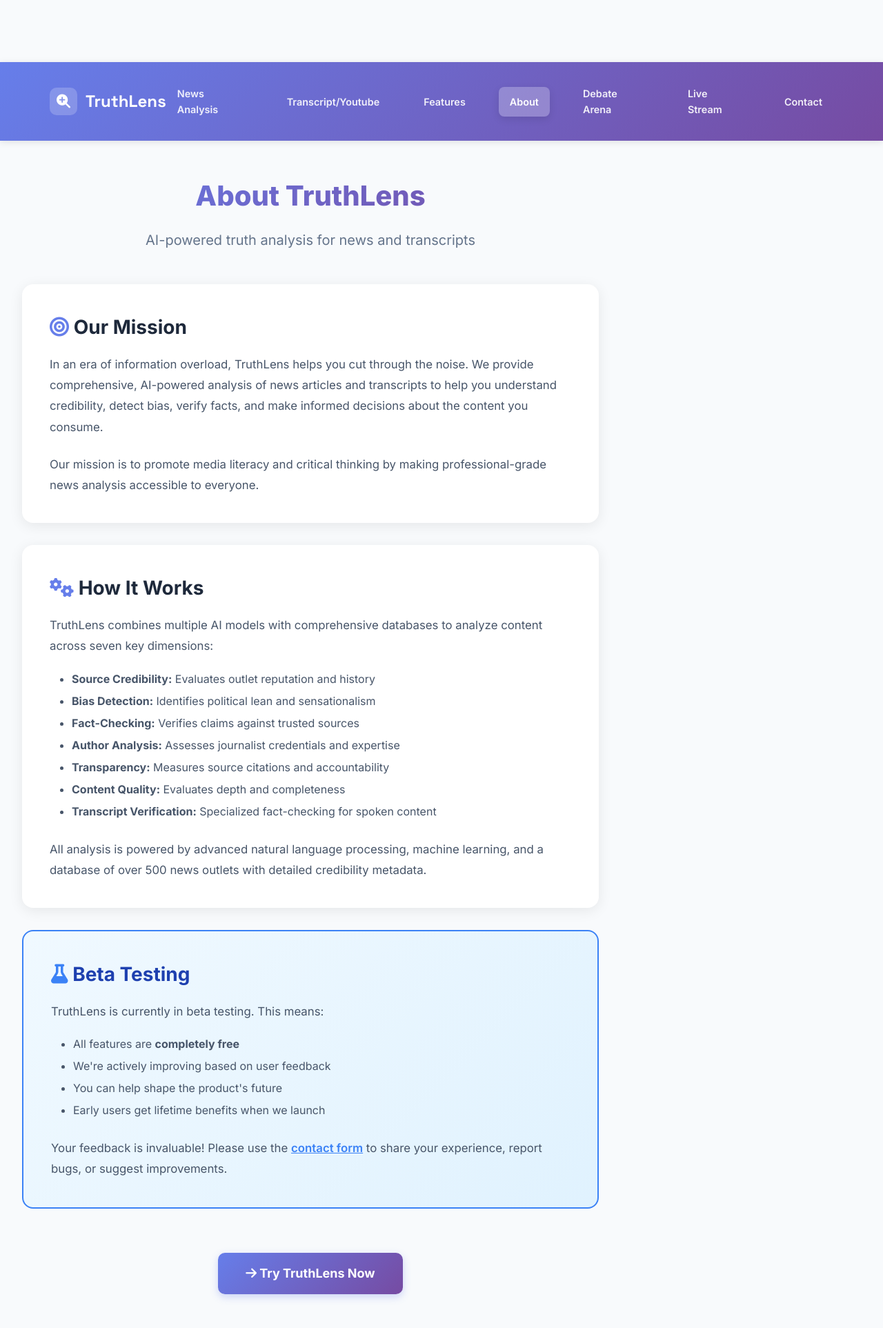
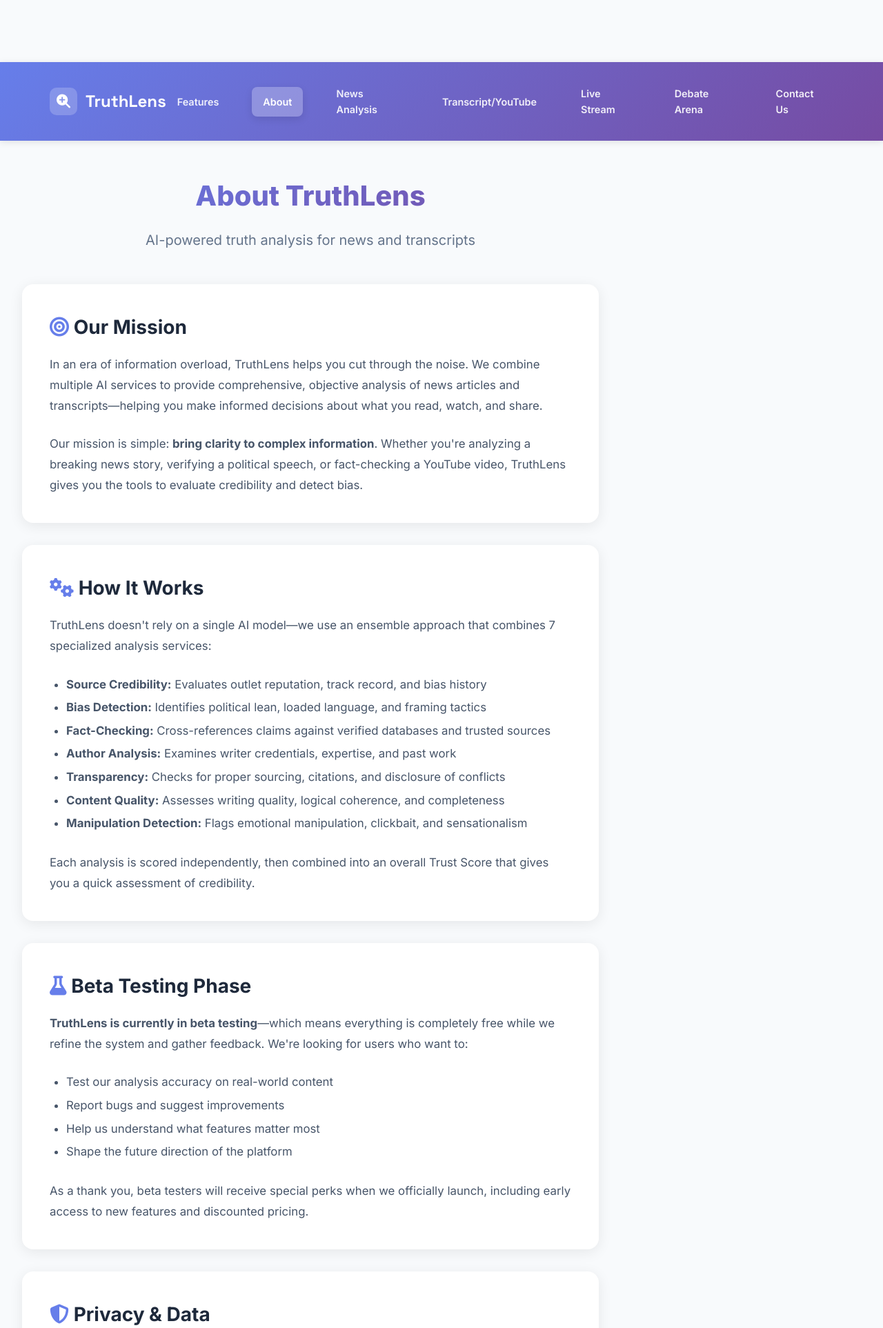
Before and after one commit to Hyperiongate/News, a Flask app: template templates/about.html in a window 1280 px wide. Shown: the top 1925 px of the page at 69% size. Before the commit the page ends 1884 px from the top, so only its background shows below. Run offline with Flask 3, Linux system fonts and the light colour scheme; the template is opened without the code that fills it, so the values that code supplies are empty.

Commit message:
Update about.html

```diff
--- a/templates/about.html
+++ b/templates/about.html
@@ -3,18 +3,17 @@
 <head>
     <!--
     TruthLens About Page
-    Version: 2.0.0 - UNIFIED NAVIGATION UPDATE
-    Date: October 24, 2025
+    Version: 3.0.0 - STANDARDIZED NAVIGATION
+    Date: October 26, 2025
 
-    CHANGES FROM 1.0.0:
-    - REMOVED: Pricing link from navigation
-    - ADDED: News Analysis link
-    - ADDED: Transcript/Youtube Analysis link
-    - NAVIGATION: News Analysis, Transcript/Youtube, Features, About (active), Debate Arena, Live Stream, Contact
+    CHANGES FROM 2.0.0:
+    - STANDARDIZED: Navigation order across all pages
+    - ORDER: Features, About (active), News Analysis, Transcript/YouTube, Live Stream, Debate Arena, Contact Us
+    - REMOVED: "Upgrade to Pro" button
     - PRESERVED: All About page content (DO NO HARM ✓)
 
     This file is complete and ready to deploy.
-    Last modified: October 24, 2025 - Unified navigation update
+    Last modified: October 26, 2025 - Standardized navigation v3.0.0
     -->
     <meta charset="UTF-8">
     <meta name="viewport" content="width=device-width, initial-scale=1.0">
@@ -31,13 +30,13 @@
                 <span class="logo-text">TruthLens</span>
             </a>
             <nav class="nav-links">
-                <a href="/" class="nav-link">News Analysis</a>
-                <a href="/transcript" class="nav-link">Transcript/Youtube</a>
                 <a href="/features" class="nav-link">Features</a>
                 <a href="/about" class="nav-link active">About</a>
+                <a href="/" class="nav-link">News Analysis</a>
+                <a href="/transcript" class="nav-link">Transcript/YouTube</a>
+                <a href="/live-stream" class="nav-link">Live Stream</a>
                 <a href="/debate-arena" class="nav-link">Debate Arena</a>
-                <a href="/live-stream" class="nav-link">Live Stream</a>
-                <a href="/contact" class="nav-link">Contact</a>
+                <a href="/contact" class="nav-link">Contact Us</a>
             </nav>
         </div>
     </header>
@@ -55,10 +54,10 @@
                 <i class="fas fa-bullseye" style="color: #667eea;"></i> Our Mission
             </h2>
             <p style="color: #475569; line-height: 1.8; font-size: 1.05rem; margin-bottom: 1.5rem;">
-                In an era of information overload, TruthLens helps you cut through the noise. We provide comprehensive, AI-powered analysis of news articles and transcripts to help you understand credibility, detect bias, verify facts, and make informed decisions about the content you consume.
+                In an era of information overload, TruthLens helps you cut through the noise. We combine multiple AI services to provide comprehensive, objective analysis of news articles and transcripts—helping you make informed decisions about what you read, watch, and share.
             </p>
             <p style="color: #475569; line-height: 1.8; font-size: 1.05rem;">
-                Our mission is to promote media literacy and critical thinking by making professional-grade news analysis accessible to everyone.
+                Our mission is simple: <strong>bring clarity to complex information</strong>. Whether you're analyzing a breaking news story, verifying a political speech, or fact-checking a YouTube video, TruthLens gives you the tools to evaluate credibility and detect bias.
             </p>
         </div>
 
@@ -66,45 +65,72 @@
             <h2 style="font-size: 1.75rem; font-weight: 700; margin-bottom: 1rem; color: #1e293b;">
                 <i class="fas fa-cogs" style="color: #667eea;"></i> How It Works
             </h2>
-            <p style="color: #475569; line-height: 1.8; font-size: 1.05rem; margin-bottom: 1rem;">
-                TruthLens combines multiple AI models with comprehensive databases to analyze content across seven key dimensions:
+            <p style="color: #475569; line-height: 1.8; font-size: 1.05rem; margin-bottom: 1.5rem;">
+                TruthLens doesn't rely on a single AI model—we use an ensemble approach that combines 7 specialized analysis services:
             </p>
-            <ul style="color: #475569; line-height: 2; padding-left: 2rem; margin-bottom: 1.5rem;">
-                <li><strong>Source Credibility:</strong> Evaluates outlet reputation and history</li>
-                <li><strong>Bias Detection:</strong> Identifies political lean and sensationalism</li>
-                <li><strong>Fact-Checking:</strong> Verifies claims against trusted sources</li>
-                <li><strong>Author Analysis:</strong> Assesses journalist credentials and expertise</li>
-                <li><strong>Transparency:</strong> Measures source citations and accountability</li>
-                <li><strong>Content Quality:</strong> Evaluates depth and completeness</li>
-                <li><strong>Transcript Verification:</strong> Specialized fact-checking for spoken content</li>
+            <ul style="color: #475569; line-height: 2; padding-left: 1.5rem; margin-bottom: 1.5rem; font-size: 1.05rem;">
+                <li><strong>Source Credibility:</strong> Evaluates outlet reputation, track record, and bias history</li>
+                <li><strong>Bias Detection:</strong> Identifies political lean, loaded language, and framing tactics</li>
+                <li><strong>Fact-Checking:</strong> Cross-references claims against verified databases and trusted sources</li>
+                <li><strong>Author Analysis:</strong> Examines writer credentials, expertise, and past work</li>
+                <li><strong>Transparency:</strong> Checks for proper sourcing, citations, and disclosure of conflicts</li>
+                <li><strong>Content Quality:</strong> Assesses writing quality, logical coherence, and completeness</li>
+                <li><strong>Manipulation Detection:</strong> Flags emotional manipulation, clickbait, and sensationalism</li>
             </ul>
             <p style="color: #475569; line-height: 1.8; font-size: 1.05rem;">
-                All analysis is powered by advanced natural language processing, machine learning, and a database of over 500 news outlets with detailed credibility metadata.
+                Each analysis is scored independently, then combined into an overall Trust Score that gives you a quick assessment of credibility.
             </p>
         </div>
 
-        <div style="background: linear-gradient(135deg, #f0f9ff 0%, #e0f2fe 100%); border-radius: 16px; padding: 2.5rem; border: 2px solid #3b82f6; margin-bottom: 2rem;">
-            <h2 style="font-size: 1.75rem; font-weight: 700; margin-bottom: 1rem; color: #1e40af;">
-                <i class="fas fa-flask" style="color: #3b82f6;"></i> Beta Testing
+        <div style="background: white; border-radius: 16px; padding: 2.5rem; box-shadow: 0 4px 20px rgba(0, 0, 0, 0.08); margin-bottom: 2rem;">
+            <h2 style="font-size: 1.75rem; font-weight: 700; margin-bottom: 1rem; color: #1e293b;">
+                <i class="fas fa-flask" style="color: #667eea;"></i> Beta Testing Phase
             </h2>
-            <p style="color: #475569; line-height: 1.8; font-size: 1.05rem; margin-bottom: 1rem;">
-                TruthLens is currently in beta testing. This means:
+            <p style="color: #475569; line-height: 1.8; font-size: 1.05rem; margin-bottom: 1.5rem;">
+                <strong>TruthLens is currently in beta testing</strong>—which means everything is completely free while we refine the system and gather feedback. We're looking for users who want to:
             </p>
-            <ul style="color: #475569; line-height: 2; padding-left: 2rem; margin-bottom: 1.5rem;">
-                <li>All features are <strong>completely free</strong></li>
-                <li>We're actively improving based on user feedback</li>
-                <li>You can help shape the product's future</li>
-                <li>Early users get lifetime benefits when we launch</li>
+            <ul style="color: #475569; line-height: 2; padding-left: 1.5rem; margin-bottom: 1.5rem; font-size: 1.05rem;">
+                <li>Test our analysis accuracy on real-world content</li>
+                <li>Report bugs and suggest improvements</li>
+                <li>Help us understand what features matter most</li>
+                <li>Shape the future direction of the platform</li>
             </ul>
             <p style="color: #475569; line-height: 1.8; font-size: 1.05rem;">
-                Your feedback is invaluable! Please use the <a href="/contact" style="color: #3b82f6; font-weight: 600;">contact form</a> to share your experience, report bugs, or suggest improvements.
+                As a thank you, beta testers will receive special perks when we officially launch, including early access to new features and discounted pricing.
             </p>
         </div>
 
-        <div style="text-align: center; padding: 2rem;">
-            <a href="/" style="display: inline-block; padding: 1rem 2.5rem; background: linear-gradient(135deg, #667eea 0%, #764ba2 100%); color: white; text-decoration: none; border-radius: 10px; font-weight: 700; font-size: 1.125rem; box-shadow: 0 4px 12px rgba(102, 126, 234, 0.3); transition: all 0.3s ease;">
-                <i class="fas fa-arrow-right"></i> Try TruthLens Now
-            </a>
+        <div style="background: white; border-radius: 16px; padding: 2.5rem; box-shadow: 0 4px 20px rgba(0, 0, 0, 0.08); margin-bottom: 2rem;">
+            <h2 style="font-size: 1.75rem; font-weight: 700; margin-bottom: 1rem; color: #1e293b;">
+                <i class="fas fa-shield-alt" style="color: #667eea;"></i> Privacy & Data
+            </h2>
+            <p style="color: #475569; line-height: 1.8; font-size: 1.05rem; margin-bottom: 1.5rem;">
+                We take your privacy seriously:
+            </p>
+            <ul style="color: #475569; line-height: 2; padding-left: 1.5rem; font-size: 1.05rem;">
+                <li>We don't store your analyzed content permanently</li>
+                <li>Analysis results are temporary and not linked to your identity</li>
+                <li>We don't sell your data or share it with third parties</li>
+                <li>All communications are encrypted</li>
+                <li>You can request deletion of any data at any time</li>
+            </ul>
+        </div>
+
+        <div style="background: linear-gradient(135deg, #667eea 0%, #764ba2 100%); color: white; border-radius: 16px; padding: 3rem; text-align: center; box-shadow: 0 4px 20px rgba(102, 126, 234, 0.3);">
+            <h2 style="font-size: 1.75rem; font-weight: 800; margin-bottom: 1rem;">
+                <i class="fas fa-heart"></i> Join the Community
+            </h2>
+            <p style="font-size: 1.125rem; line-height: 1.7; margin-bottom: 2rem; opacity: 0.95;">
+                TruthLens is built by people who care about truth in media. Whether you're a journalist, researcher, student, or concerned citizen—we'd love to have you on board.
+            </p>
+            <div style="display: flex; gap: 1rem; justify-content: center; flex-wrap: wrap;">
+                <a href="/" style="display: inline-block; padding: 1rem 2.5rem; background: white; color: #667eea; text-decoration: none; border-radius: 10px; font-weight: 700; font-size: 1.125rem; box-shadow: 0 4px 12px rgba(0, 0, 0, 0.1);">
+                    <i class="fas fa-play"></i> Try Analysis
+                </a>
+                <a href="/contact" style="display: inline-block; padding: 1rem 2.5rem; background: rgba(255, 255, 255, 0.2); color: white; text-decoration: none; border-radius: 10px; font-weight: 700; font-size: 1.125rem; border: 2px solid rgba(255, 255, 255, 0.5);">
+                    <i class="fas fa-envelope"></i> Get In Touch
+                </a>
+            </div>
         </div>
     </div>
 </body>
```
